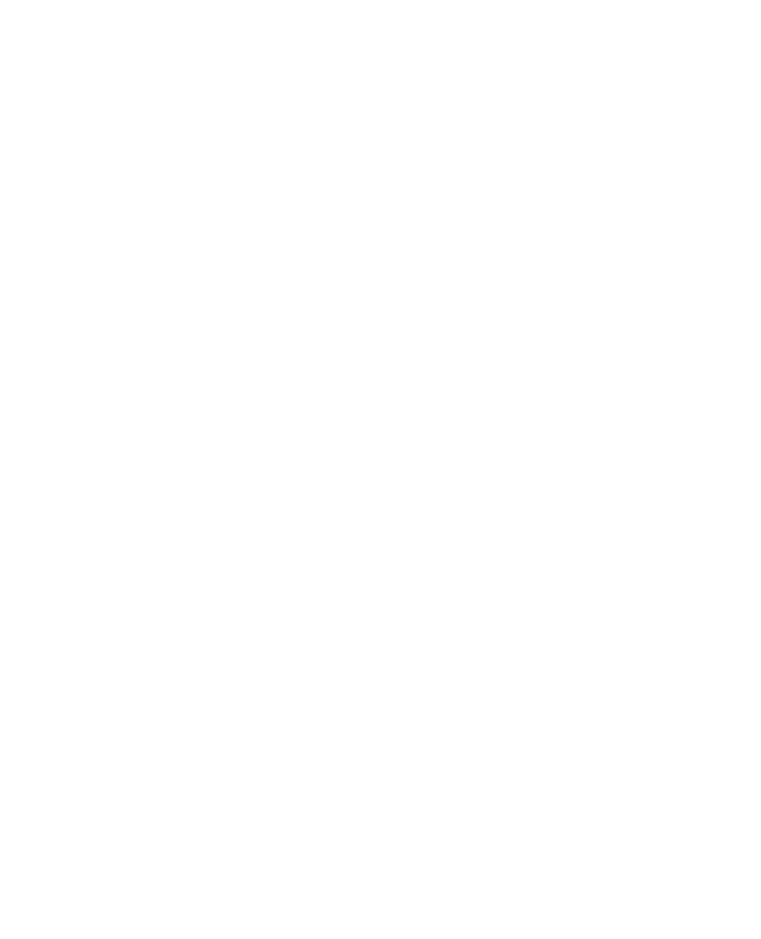
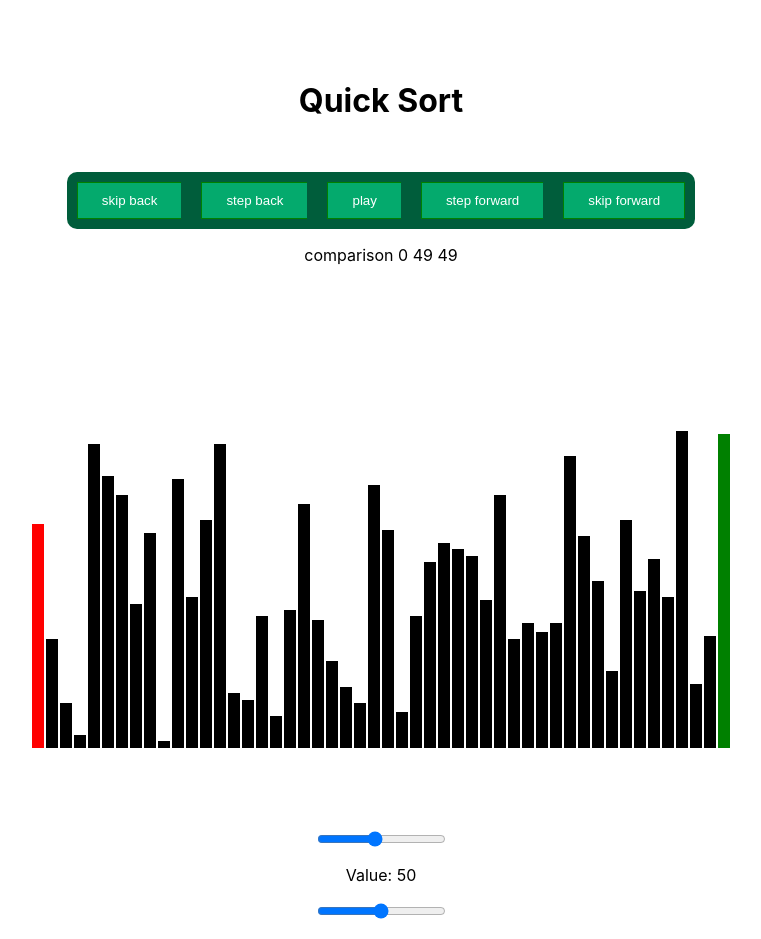
Before and after one commit to AngelMoreno24/AlgoVizualizer, a React (Create React App) app in the folder algovisualizer/: page /quickSort in a window 1280 px wide. Before the commit this address had no page. Shown: the top 939 px of the page, without its empty margins (259-1020 px from the left). Before the commit the page ends 800 px from the top, so only its background shows below. Built offline with nearby package versions, Linux system fonts and the light colour scheme.

Commit message:
create quicksort page and  route

```diff
--- a/algovisualizer/src/Routes.js
+++ b/algovisualizer/src/Routes.js
@@ -1,6 +1,7 @@
 import React from 'react'
 import { BrowserRouter as Router, Routes, Route, Navigate } from 'react-router-dom';
 import BubbleSort from './pages/bubbleSort';
+import QuickSort from './pages/quickSort';
 const AppRoutes = () => {
 
   return (
@@ -9,6 +10,7 @@ const AppRoutes = () => {
             <Routes>
                 <Route path="/" element={<Navigate to="/bubbleSort" />} />
                 <Route path="/bubbleSort" element={<BubbleSort />} />
+                <Route path="/quickSort" element={<QuickSort />} />
             </Routes>
         </Router>
     </div>
--- /dev/null
+++ b/algovisualizer/src/algorithms/quickSort.js
@@ -0,0 +1,65 @@
+import React from 'react'
+
+export function quickSort(array) {
+    let steps = [];
+
+    function partition(arr, low, high) {
+        let pivot = arr[high]; // Choosing the last element as pivot
+        let i = low - 1;
+
+        for (let j = low; j < high; j++) {
+            // Record the comparison
+            steps.push({
+                action: "comparison",
+                left: j,
+                right: high,
+                pivot: high,
+                array: [...arr]
+            });
+
+            if (arr[j] < pivot) {
+                i++;
+                if (i !== j) {
+                    [arr[i], arr[j]] = [arr[j], arr[i]];
+                    steps.push({
+                        action: "swap",
+                        left: i,
+                        right: j,
+                        pivot: high,
+                        array: [...arr]
+                    });
+                }
+            }
+        }
+
+        // Swap the pivot into place
+        [arr[i + 1], arr[high]] = [arr[high], arr[i + 1]];
+        steps.push({
+            action: "swap",
+            left: i + 1,
+            right: high,
+            pivot: high,
+            array: [...arr]
+        });
+
+        return i + 1;
+    }
+
+    function quicksortHelper(arr, low, high) {
+        if (low < high) {
+            let pi = partition(arr, low, high);
+
+            steps.push({
+                action: "partition",
+                pivot: pi,
+                array: [...arr]
+            });
+
+            quicksortHelper(arr, low, pi - 1);
+            quicksortHelper(arr, pi + 1, high);
+        }
+    }
+
+    quicksortHelper(array, 0, array.length - 1);
+    return steps;
+}
--- a/algovisualizer/src/components/visualizer.js
+++ b/algovisualizer/src/components/visualizer.js
@@ -8,7 +8,7 @@ function visualizer(instruction,size){
 
           <div className='body'>
             <div>
-            <p>{instruction.action} {instruction.left}  {instruction.right} </p>
+            <p>{instruction.action} {instruction.left}  {instruction.right} {instruction.pivot}</p>
 
 
             </div>
@@ -17,10 +17,14 @@ function visualizer(instruction,size){
 
                 {instruction.array.map((item, index) => {
 
-                  let color = "green"; // Default color
+                  let color = "black"; // Default color
 
                   if(index == instruction.left || index == instruction.right){
-                    color = "blue"
+                    color = "red"
+                  }
+
+                  if(index == instruction.pivot){
+                    color = "green"
                   }
                   let value = "";
                   if(size<30){
@@ -50,7 +54,7 @@ function visualizer(instruction,size){
     }
   }
 
-  const DynamicBar = ({ value, maxValue, color = 'blue', totalBars  }) => {
+  const DynamicBar = ({ value, maxValue, color = 'red', totalBars  }) => {
     const percentage = (value / maxValue) * 320;
     const containerWidth = 600; // Set a fixed container width in pixels
 
--- a/algovisualizer/src/pages/bubbleSort.jsx
+++ b/algovisualizer/src/pages/bubbleSort.jsx
@@ -6,6 +6,8 @@ import '../components/bar.css'
 import '../components/layout.css'
 import numberGen from '../components/numberGen';
 import visualizer from '../components/visualizer';
+import { quickSort } from '../algorithms/quickSort';
+
 const BubbleSort = () => {
 
 
--- a/algovisualizer/src/pages/quickSort.jsx
+++ b/algovisualizer/src/pages/quickSort.jsx
@@ -1,11 +1,147 @@
 import React from 'react'
+import '../App.css';
+import { bubbleSort } from '../algorithms/bubbleSort';
+import { useEffect, useState } from 'react';
+import '../components/bar.css'
+import '../components/layout.css'
+import numberGen from '../components/numberGen';
+import visualizer from '../components/visualizer';
+import { quickSort } from '../algorithms/quickSort';
 
 const QuickSort = () => {
-  return (
-    <div>
-      <p>quickSort</p>
-    </div>
-  )
+
+
+    let [array, setArray] = useState([]);
+
+    let [step, setStep] = useState([]);
+    const [index, setIndex] = useState(0);
+    const [play, setPlay] = useState(false);
+    const [size, setSize] = useState(50);
+    const [speed, setSpeed] = useState(1750);
+
+
+
+    useEffect(()=>{
+
+      setArray(quickSort(numberGen(size)));
+      console.log(array)
+      setIndex(0);
+    },[size])
+
+    useEffect(()=>{
+
+      if(array.length >0 && play==true){
+
+        setStep(array[0])
+        console.log("asdasdasdsad")
+        console.log(array[0])
+
+
+      }
+
+    },[array])
+
+    useEffect(() => {
+
+      if(array.length >0){
+        if(index < 0){
+          setIndex(0);
+        }
+        if(index > array.length-1){
+          setIndex(array.length-1);
+        }
+      }
+      if (index < array.length && array.length >-1) {
+        setStep(array[index]); // Update step
+
+        if ( play == true) {
+
+          const timeout = setTimeout(() => {
+
+            setStep(array[index]); // Update step
+            setIndex(prev => prev + 1); // Move to next index
+          }, 2000-speed); // Delay between updates
+
+          return () => clearTimeout(timeout); // Cleanup on re-renders
+        }
+      }
+    }, [index, array, play]); // Runs when `index` changes
+
+
+
+
+
+
+
+
+    return (
+      <div className="App">
+        <div className="background-color">
+
+        <div class="header">
+
+          <h1> Quick Sort</h1>
+        </div>
+
+          <div class="btn-space">
+
+            <div class="btn-group">
+
+              <button onClick={()=>{setIndex(0)}}>
+                skip back
+              </button>
+
+              <button onClick={()=>{setIndex(index-1)}}>
+                step back
+              </button>
+
+              <button onClick={()=>{play?(setPlay(false)):(setPlay(true))}}>
+                {play?("pause"):("play")}
+              </button>
+
+              <button onClick={()=>{setIndex(index+1)}}>
+                step forward
+              </button>
+
+              <button onClick={()=>{setIndex(array.length-1)}}>
+                skip forward
+              </button>
+
+            </div>
+          </div>
+
+          <div className='body'>
+
+                  {visualizer(step,size)}
+
+
+          </div>
+
+          <input
+                type="range"
+                min="10"
+                max="100"
+                value={size}
+                className="slider"
+                id="myRange"
+                onChange={(e) => setSize(Number(e.target.value))}
+                />
+      <p>Value: {size}</p>
+
+
+      <input
+                type="range"
+                min="1500"
+                max="2000"
+                value={speed}
+                className="slider"
+                id="myRange"
+                onChange={(e) => setSpeed(Number(e.target.value))}
+                />
+      <p>Speed: {speed}</p>
+        </div>
+      </div>
+    );
 }
 
 export default QuickSort
```
